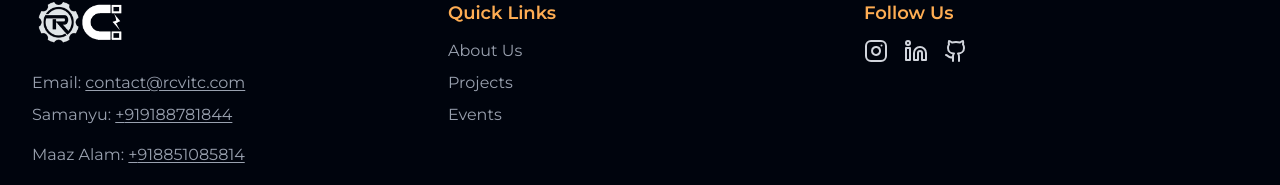
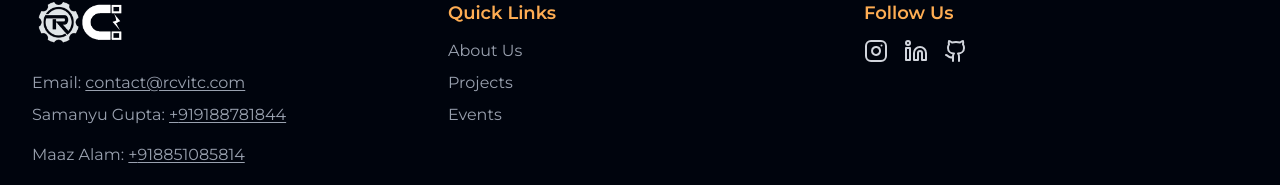
Before and after one commit to rcvitc/recruitment-form, a Next.js app: page / in a window 1280 px wide. Shown: the part 3564-3749 px from the top of the page. Built offline with nearby package versions, Linux system fonts and the light colour scheme; no server answers.

Commit message:
Update contact name for Samanyu in footer

```diff
--- a/components/footer.tsx
+++ b/components/footer.tsx
@@ -1,7 +1,7 @@
 import { Github, Instagram, Linkedin } from "lucide-react";
 
 const contacts = {
-  "Samanyu": "919188781844",
+  "Samanyu Gupta": "919188781844",
   "Maaz Alam": "918851085814",
 };
 
```
